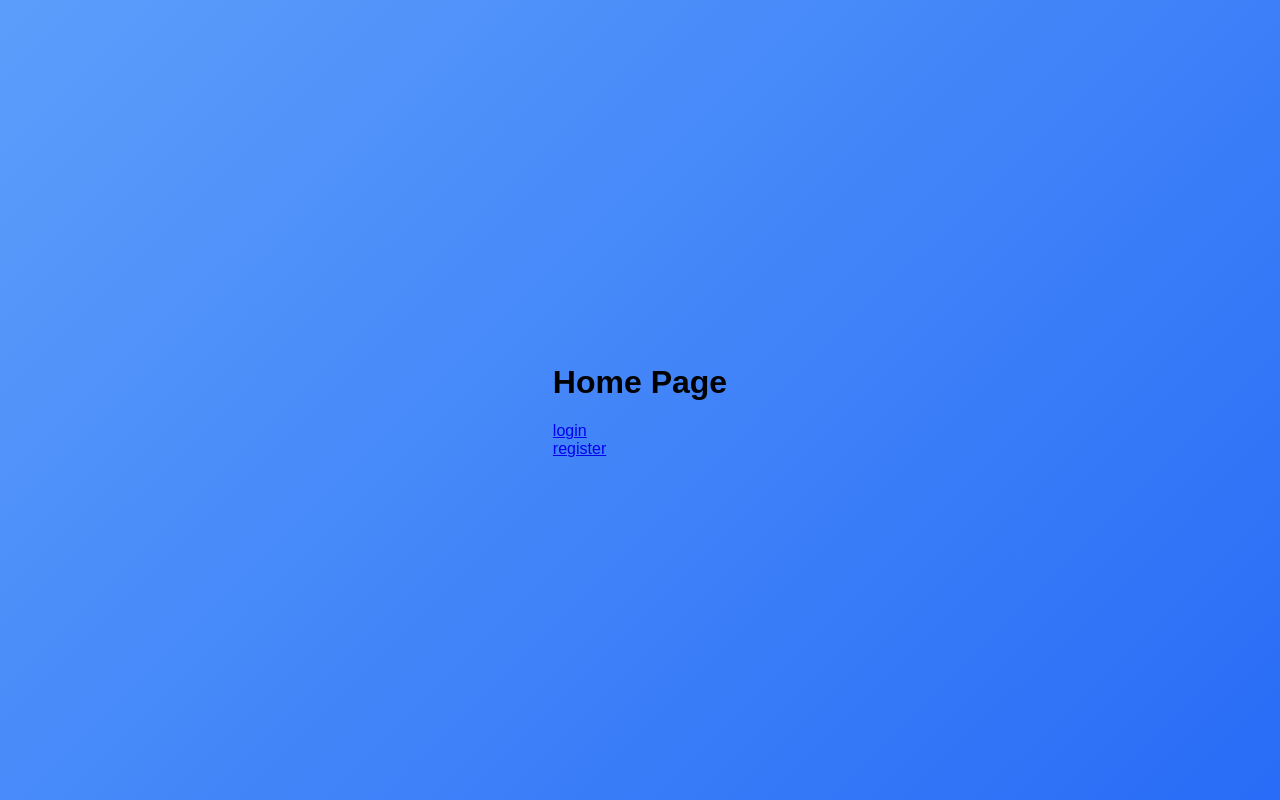
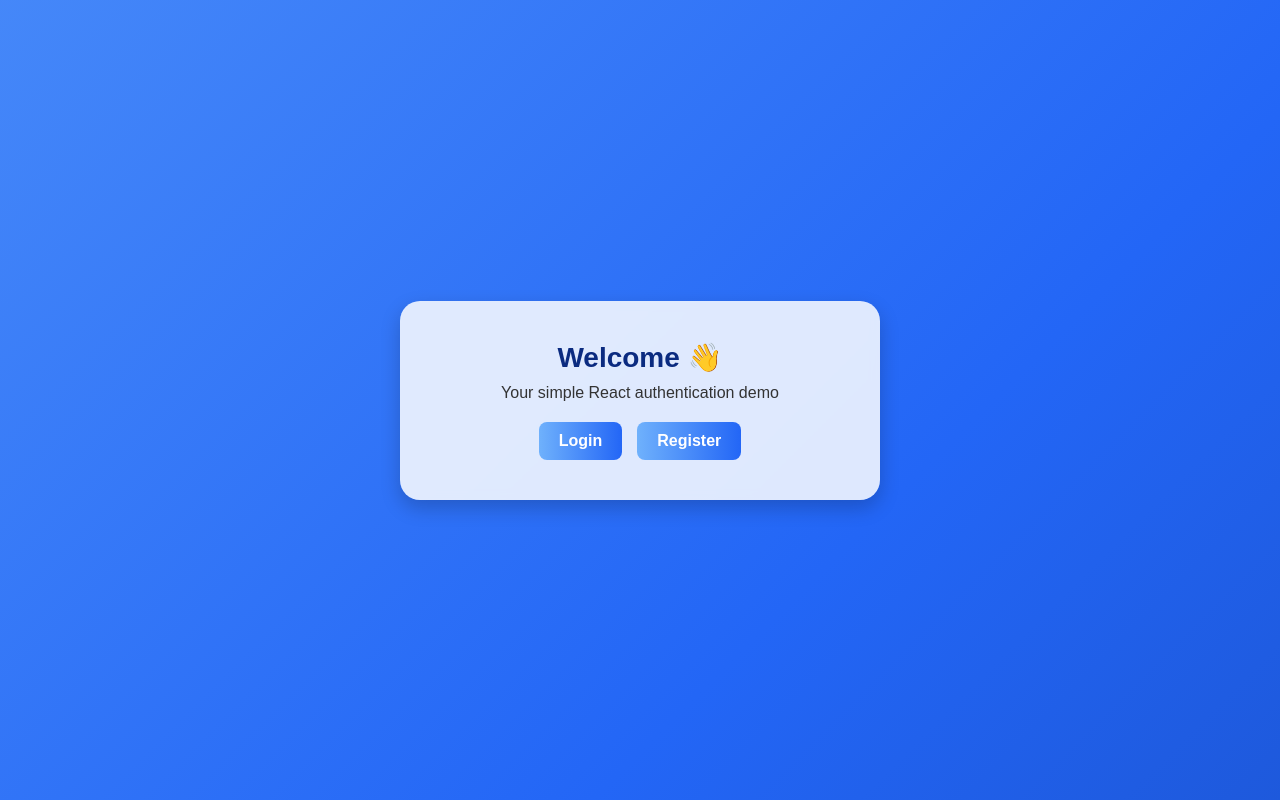
Before and after one commit to mzarifeh05/login-page, a React (Vite) app: page / in a window 1280 px wide. Built offline with nearby package versions, Linux system fonts and the light colour scheme.

Commit message:
it will explode

```diff
--- a/src/App.css
+++ b/src/App.css
@@ -1,5 +1,3 @@
-/* Login.css */
-
 body {
     margin: 0;
     padding: 0;
@@ -46,6 +44,33 @@ body {
     border-image-slice: 1;
 }
 
+.register {
+    background: rgba(255, 255, 255, 0.85);
+    backdrop-filter: blur(5px);
+    padding: 30px;
+    border-radius: 15px;
+    width: 320px;
+    text-align: center;
+    box-shadow: 0 8px 20px rgba(0,0,0,0.2);
+}
+
+.register input {
+    width: 90%;
+    padding: 10px;
+    margin-top: 10px;
+    border: 2px solid transparent;
+    border-radius: 8px;
+    font-size: 16px;
+    background: white;
+    transition: 0.3s;
+}
+
+.register input:focus {
+    outline: none;
+    border-image: linear-gradient(90deg, #6fb1fc, #2366f6, #0b2b80);
+    border-image-slice: 1;
+}
+
 button {
     width: 95%;
     padding: 12px;
@@ -72,9 +97,7 @@ button:hover {
 
 .links a {
     text-decoration: none;
-    background: #0b2b80;
-    -webkit-background-clip: text;
-    color: transparent;
+    color: #0b2b80;
     font-weight: bold;
     transition: 0.3s;
 }
@@ -84,7 +107,57 @@ button:hover {
 }
 
 @media (max-width: 400px) {
-    .login {
-        width: 250px;
-    }
+    .login { width: 250px; }
+    .register { width: 270px; }
 }
+
+.home {
+    background: rgba(255, 255, 255, 0.85);
+    backdrop-filter: blur(5px);
+    padding: 40px;
+    border-radius: 20px;
+    width: 400px;
+    text-align: center;
+    box-shadow: 0 8px 20px rgba(0,0,0,0.2);
+    animation: fadeIn 0.6s ease;
+}
+
+.home h1 {
+    margin: 0;
+    color: #0b2b80;
+    font-size: 28px;
+}
+
+.home p {
+    margin-top: 10px;
+    font-size: 16px;
+    color: #333;
+}
+
+.home-buttons {
+    display: flex;
+    justify-content: center;
+    margin-top: 20px;
+    gap: 15px;
+}
+
+.home-btn {
+    padding: 10px 20px;
+    background: linear-gradient(90deg, #6fb1fc, #2366f6, #0b2b80);
+    color: white;
+    text-decoration: none;
+    border-radius: 8px;
+    font-weight: bold;
+    transition: 0.3s;
+    background-size: 200%;
+}
+
+.home-btn:hover {
+    background-position: right;
+    transform: scale(1.05);
+}
+
+@keyframes fadeIn {
+    from { opacity: 0; transform: translateY(15px); }
+    to { opacity: 1; transform: translateY(0); }
+}
--- a/src/pages/Home.jsx
+++ b/src/pages/Home.jsx
@@ -4,10 +4,15 @@ function Home() {
 
     return (
         <>
-            <h1>Home Page</h1>
-            <Link to="/login">login</Link>
-            <br />
-            <Link to="/register">register</Link>
+            <div className="home">
+                <h1>Welcome 👋</h1>
+                <p>Your simple React authentication demo</p>
+
+                <div className="home-buttons">
+                    <Link to="/login" className="home-btn">Login</Link>
+                    <Link to="/register" className="home-btn">Register</Link>
+                </div>
+            </div>
         </>
     )
 }
--- a/src/pages/Login.jsx
+++ b/src/pages/Login.jsx
@@ -1,6 +1,5 @@
 import { useState } from "react"
 import { Link, useNavigate } from "react-router-dom"
-import { Navigate } from "react-router-dom";
 
 function Login() {
     const [email, setEmail] = useState();
@@ -33,7 +32,9 @@ function Login() {
             console.log(data);
             navigate("/");
         })
-
+        .catch(() => {alert("user not found")})
+        setEmail("");
+        setPass("");
     }
 
 
@@ -42,9 +43,9 @@ function Login() {
             <div className="login">
                 <h1>Login Page</h1>
                 <form method="POST">
-                    <input onChange={(e) => handleEmail(e)} type="email" placeholder="email" />
+                    <input onChange={(e) => handleEmail(e)} value={email} type="email" placeholder="email" />
                     <br />
-                    <input onChange={(e) => handlePass(e)}  type="password" placeholder="password" />
+                    <input onChange={(e) => handlePass(e)} value={pass}  type="password" placeholder="password" />
                 </form>
                 <br />
                 <div className="links">
--- a/src/pages/Register.jsx
+++ b/src/pages/Register.jsx
@@ -1,13 +1,57 @@
-import { Link } from "react-router-dom"
+import { useState } from "react"
+import { Link , useNavigate} from "react-router-dom"
 
 function Register() {
+    const navigate = useNavigate();
+    const [firstName, setFirstName] = useState();
+    const [lastName, setLastName] = useState();
+    const [email, setEmail] = useState();
+    const [pass, setPass] = useState();
+    const [confirmPass, setConfirmPass] = useState();
+
+    function handleFirstName(e) {
+        setFirstName(e.target.value);
+    }
+    function handleLastName(e) {
+        setLastName(e.target.value);
+    }
+    function handleEmail(e) {
+        setEmail(e.target.value);
+    }
+    function handlePass(e) {
+        setPass(e.target.value);
+    }
+    function hanldeConfirmPass(e) {
+        setConfirmPass(e.target.value);
+    }
+    function handleSubmit() {
+        if (pass === confirmPass)
+            alert("True")
+        else
+            alert("False")
+    }
 
     return (
         <>
-            <h1>Register Page</h1>
-            <Link to="/login">login</Link>
-            <br />
-            <Link to="/">home</Link>
+            <div className="register">
+                <h1>Register Page</h1>
+                <form method="POST">
+                    <input onChange={(e) => handleFirstName(e)} value={firstName} type="text" placeholder="First Name" />
+                    <br />
+                    <input onChange={(e) => handleLastName(e)} value={lastName} type="text" placeholder="Last Name" />
+                    <br />
+                    <input onChange={(e) => handleEmail(e)} value={email} type="email" placeholder="Email" />
+                    <br />
+                    <input onChange={(e) => handlePass(e)} value={pass} type="password" placeholder="Password" />
+                    <br />
+                    <input  onChange={(e) => hanldeConfirmPass(e)} value={confirmPass} type="password" placeholder="Confirm Password" />
+                    <button>Register</button>
+                </form>
+                <div className="links">
+                    <Link to="/login">login</Link>
+                    <Link to="/">home</Link>
+                </div>
+            </div>
         </>
     )
 }
```
Also changed, not shown: src/App.jsx (+4 -5 lines), 1 other file (tests, documents, lock files or other folders).
